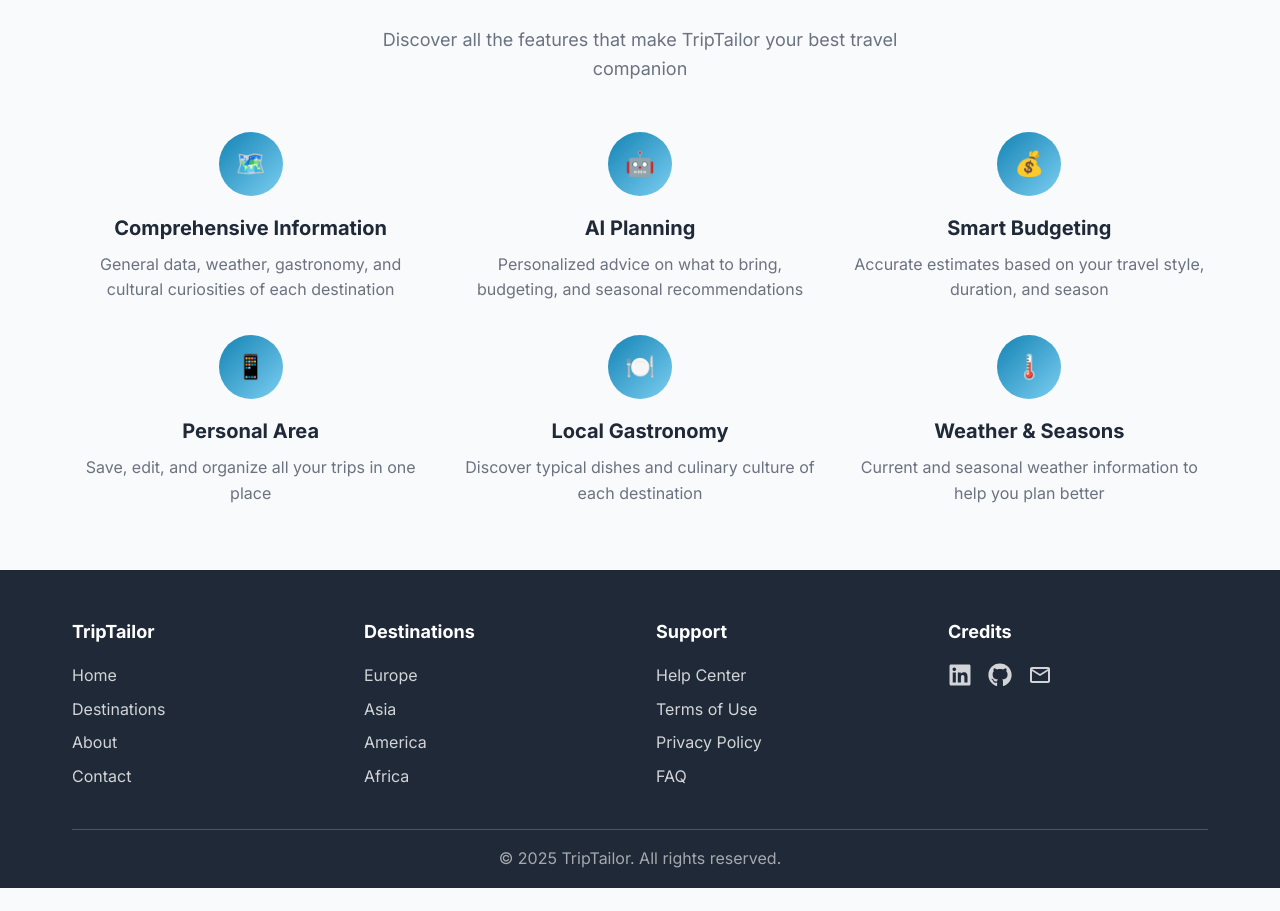
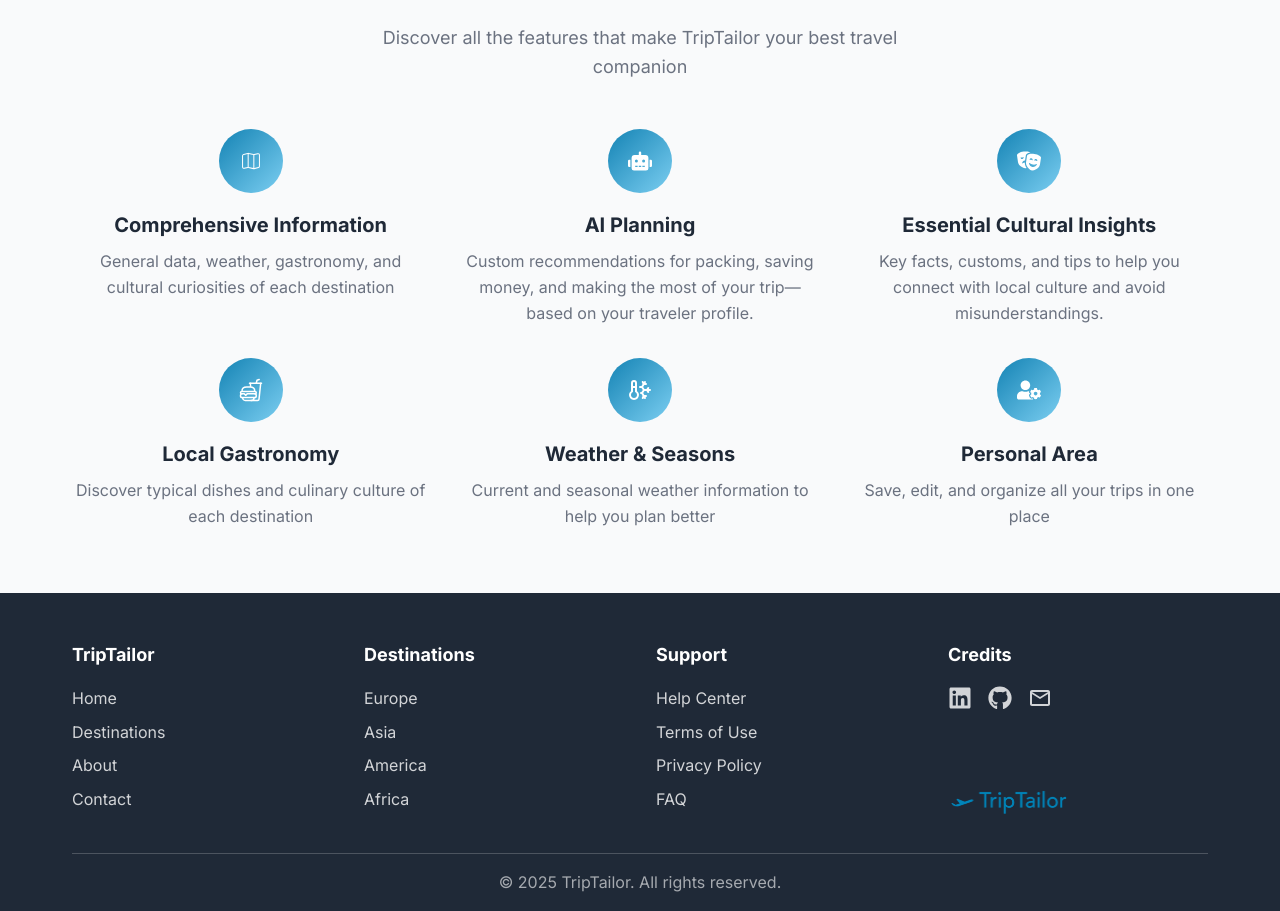
Before and after one commit to papercri/triptailor, a Next.js app: page / in a window 1280 px wide. Shown: the part 1006-1917 px from the top of the page. Before the commit the page ends 1894 px from the top, so only its background shows below. Built offline with nearby package versions, Linux system fonts and the light colour scheme; no server answers.

Commit message:
new icons

```diff
--- a/src/components/homePage/about/About.tsx
+++ b/src/components/homePage/about/About.tsx
@@ -1,5 +1,9 @@
 import styles from './About.module.scss'
-
+import { CiMap } from "react-icons/ci";
+import { FaRobot, FaUserCog } from "react-icons/fa";
+import { FaMasksTheater } from "react-icons/fa6";
+import { IoFastFoodOutline } from "react-icons/io5";
+import { TbTemperatureSnow } from "react-icons/tb";
 function About() {
   return (
     <>
@@ -12,39 +16,40 @@
 
             <div className={styles.features__grid}>
             <div className={styles.features__item}>
-                <div className={styles.icon}>🗺️</div>
+                <div className={styles.icon}><CiMap /></div>
                 <h3>Comprehensive Information</h3>
                 <p>General data, weather, gastronomy, and cultural curiosities of each destination</p>
             </div>
 
             <div className={styles.features__item}>
-                <div className={styles.icon}>🤖</div>
+                <div className={styles.icon}><FaRobot /></div>
                 <h3>AI Planning</h3>
-                <p>Personalized advice on what to bring, budgeting, and seasonal recommendations</p>
+                <p>Custom recommendations for packing, saving money, and making the most of your trip—based on your traveler profile.</p>
             </div>
 
             <div className={styles.features__item}>
-                <div className={styles.icon}>💰</div>
-                <h3>Smart Budgeting</h3>
-                <p>Accurate estimates based on your travel style, duration, and season</p>
+                <div className={styles.icon}><FaMasksTheater /></div>
+                <h3>Essential Cultural Insights</h3>
+                <p>Key facts, customs, and tips to help you connect with local culture and avoid misunderstandings.</p>
+
             </div>
 
-            <div className={styles.features__item}>
-                <div className={styles.icon}>📱</div>
-                <h3>Personal Area</h3>
-                <p>Save, edit, and organize all your trips in one place</p>
-            </div>
 
             <div className={styles.features__item}>
-                <div className={styles.icon}>🍽️</div>
+                <div className={styles.icon}><IoFastFoodOutline /></div>
                 <h3>Local Gastronomy</h3>
                 <p>Discover typical dishes and culinary culture of each destination</p>
             </div>
 
             <div className={styles.features__item}>
-                <div className={styles.icon}>🌡️</div>
+                <div className={styles.icon}><TbTemperatureSnow /></div>
                 <h3>Weather & Seasons</h3>
                 <p>Current and seasonal weather information to help you plan better</p>
+            </div>
+            <div className={styles.features__item}>
+                <div className={styles.icon}><FaUserCog /></div>
+                <h3>Personal Area</h3>
+                <p>Save, edit, and organize all your trips in one place</p>
             </div>
             </div>
         </div>
--- a/src/components/layout/footer/Footer.tsx
+++ b/src/components/layout/footer/Footer.tsx
@@ -38,6 +38,7 @@
                     </ul>
                 </div>
                 <div className="footer__section">
+
                     <h4>Credits</h4>
                     <ul>
                         <li className='flex gap-4 text-2xl justify-center sm:justify-start'>
@@ -45,10 +46,10 @@
                             <Link href="https://github.com/papercri" target='_blank'><FaGithub /></Link>
                             <Link href="mailto:papercri@gmail.com"><MdOutlineEmail /></Link>
                         </li>
-
-
-
                     </ul>
+                    <Link href="/">
+                    <img src="/images/tripTailorBlue.png" alt="TripTailor Logo" className="logo-img sm:w-[120px] w-[120px] md:mt-20 mt-8 md:mx-0 mx-auto" />
+                    </Link>
                 </div>
             </div>
 
--- a/src/components/layout/nav/Nav.tsx
+++ b/src/components/layout/nav/Nav.tsx
@@ -30,8 +30,9 @@
   return (
     <>
       <nav className="nav">
-        <Link href="/" className="nav__logo shadow-2xl">
-          ✈️ TripTailor
+        <Link href="/" className=" ">
+        <img src="/images/tripTailorWhite.png" alt="TripTailor Logo" className="logo-img sm:w-[200px] w-[130px]" />
+
         </Link>
 
         <ul className="nav__menu">
--- a/src/styles/globals.scss
+++ b/src/styles/globals.scss
@@ -2,29 +2,20 @@
 *,
 *::before,
 *::after  {
-
   box-sizing: border-box;
   box-sizing: border-box;
   text-rendering: optimizeLegibility;
    -webkit-font-smoothing: antialiased;
-    -moz-osx-font-smoothing: grayscale;
-
+  -moz-osx-font-smoothing: grayscale;
 }
-
+html{
+  scroll-behavior: smooth;
+}
 body {
   font-family: 'Inter', -apple-system, BlinkMacSystemFont, 'Segoe UI', Roboto, sans-serif;
   line-height: 1.6;
   color: $text-dark;
   background-color: $background-light;
-  text-rendering: optimizeLegibility;
-   -webkit-font-smoothing: antialiased;
-    -moz-osx-font-smoothing: grayscale;
-
-
-}
-html{
-  scroll-behavior: smooth;
-
 }
 button,
 a,
@@ -60,12 +51,10 @@
   max-width: 1200px;
   margin: 0 auto;
   padding: 0 1rem;
-
   @media (min-width: $tablet) {
     padding: 0 2rem;
   }
 }
-
 .btn {
   display: inline-flex;
   align-items: center;
@@ -116,7 +105,6 @@
   padding: 1.5rem;
   box-shadow: $shadow;
   transition: transform 0.2s ease, box-shadow 0.2s ease;
-
   &:hover {
     transform: translateY(-2px);
     box-shadow: $shadow-lg;
@@ -133,11 +121,9 @@
   @media (min-width: $tablet) {
     padding: 0;
   }
-
   &__content {
     max-width: 800px;
     margin: 0 auto;
-
     h1 {
       font-size: 2rem;
       font-weight: 800;
@@ -171,12 +157,10 @@
     gap: 1rem;
     max-width: 600px;
     margin: 0 auto;
-
     @media (min-width: $tablet) {
       flex-direction: row;
       align-items: center;
     }
-
     input {
       flex: 1;
       padding: 0.75rem;
@@ -185,7 +169,6 @@
       border-radius: 0.5rem;
       font-size: 1rem;
       color:$text-dark;
-
       &:focus {
         outline: none;
         border-color: $primary-color;
@@ -200,61 +183,6 @@
     }
   }
 }
-
-
-//Form
-
- .form-grid {
-      display: grid;
-      grid-template-columns: 1fr;
-      gap: 1.5rem;
-
-      @media (min-width: $mobile) {
-        grid-template-columns: repeat(2, 1fr);
-      }
-
-      @media (min-width: $tablet) {
-        grid-template-columns: repeat(3, 1fr);
-      }
-    }
-
-    .form-group {
-      &.full-width {
-        @media (min-width: $mobile) {
-          grid-column: 1 / -1;
-        }
-      }
-
-      label {
-        display: block;
-        font-weight: 600;
-        margin-bottom: 0.5rem;
-        color: $text-dark;
-      }
-
-      input,
-      select,
-      textarea {
-        width: 100%;
-        padding: 0.75rem;
-        border: 2px solid $border-color;
-        border-radius: 0.5rem;
-        font-size: 1rem;
-        transition: border-color 0.2s ease;
-
-        &:focus {
-          outline: none;
-          border-color: $primary-color;
-        }
-      }
-
-      textarea {
-        resize: vertical;
-        min-height: 100px;
-      }
-    }
-
-
 
 // Footer
 .footer {
@@ -312,19 +240,6 @@
     padding-top: 1rem;
     text-align: center;
     color: rgba($white, 0.6);
-  }
-}
-
-// Responsive utilities
-.hidden-mobile {
-  @media (max-width: ($mobile - 1px) ){
-    display: none !important;
-  }
-}
-
-.hidden-desktop {
-  @media (min-width: $mobile) {
-    display: none !important;
   }
 }
 
```
Also changed, not shown: src/styles/auth.scss (+0 -27 lines), src/styles/destination.scss (+10 -17 lines), public/images/tripTailorBlue.png (added), public/images/tripTailorWhite.png (added).
